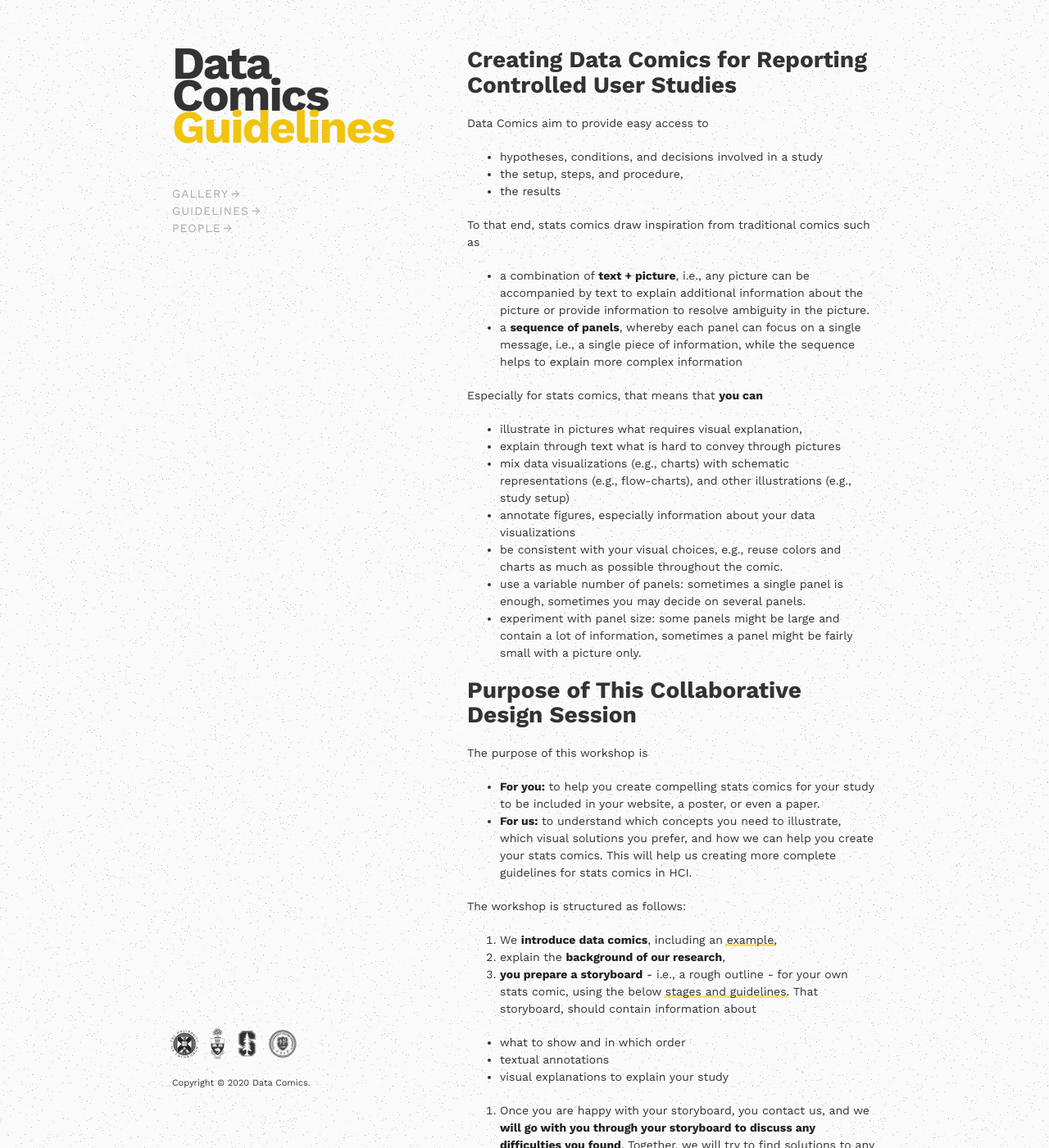
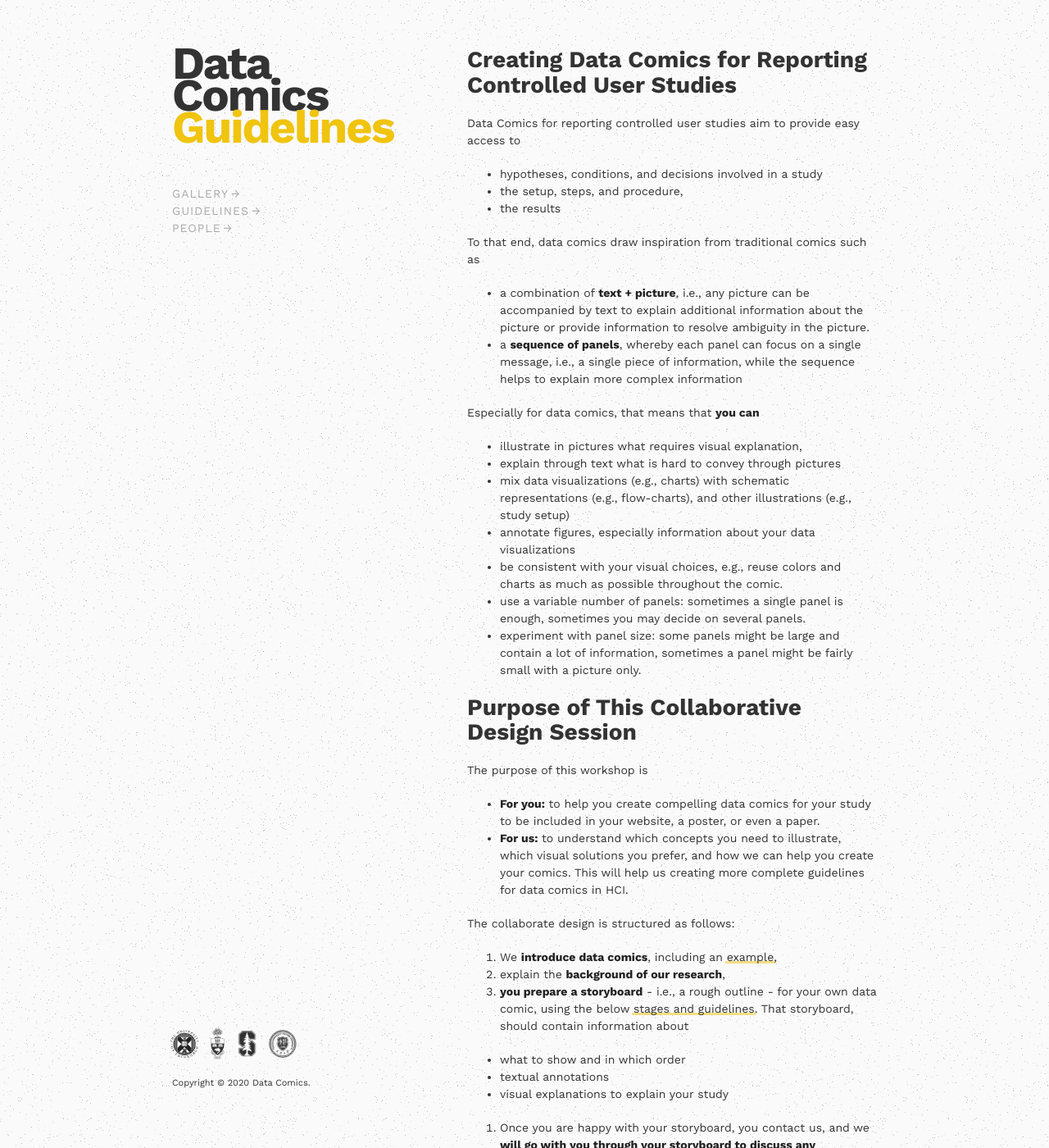
Before and after one commit to statscomics/statscomics.github.io, a Jekyll site: the page built from guidelines.md, in a window 1280 px wide and 1400 px high. Shown: the whole window at 82% size. Built offline with Jekyll 4.4.1, drawn with Linux system fonts in a browser that asks for light colours; some of the changed text lies outside the part shown.

Commit message:
Update guidelines.md
stats comic > data comic

```diff
--- a/guidelines.md
+++ b/guidelines.md
@@ -7,18 +7,18 @@ title: Guidelines
 
 # Creating Data Comics for Reporting Controlled User Studies
 
-Data Comics aim to provide easy access to
+Data Comics for reporting controlled user studies aim to provide easy access to
 
 * hypotheses, conditions, and decisions involved in a study
 * the setup, steps, and procedure,
 * the results
 
-To that end, stats comics draw inspiration from traditional comics such as
+To that end, data comics draw inspiration from traditional comics such as
 
 * a combination of __text + picture__, i.e., any picture can be accompanied by text to explain additional information about the picture or provide information to resolve ambiguity in the picture.
 * a __sequence of panels__, whereby each panel can focus on a single message, i.e., a single piece of information, while the sequence helps to explain more complex information
 
-Especially for stats comics, that means that __you can__
+Especially for data comics, that means that __you can__
 
 * illustrate in pictures what requires visual explanation,
 * explain through text what is hard to convey through pictures
@@ -32,14 +32,14 @@ Especially for stats comics, that means that __you can__
 
 The purpose of this workshop is
 
-* __For you:__ to help you create compelling stats comics for your study to be included in your website, a poster, or even a paper.
-* __For us:__ to understand which concepts you need to illustrate, which visual solutions you prefer, and how we can help you create your stats comics. This will help us creating more complete guidelines for stats comics in HCI.
+* __For you:__ to help you create compelling data comics for your study to be included in your website, a poster, or even a paper.
+* __For us:__ to understand which concepts you need to illustrate, which visual solutions you prefer, and how we can help you create your comics. This will help us creating more complete guidelines for data comics in HCI.
 
-The workshop is structured as follows:
+The collaborate design is structured as follows:
 
 1. We __introduce data comics__, including an [example](gallery.html),
 2. explain the __background of our research__,
-3. __you prepare a storyboard__ - i.e., a rough outline - for your own stats comic, using the below [stages and guidelines](#stats-comics-stages). That storyboard, should contain information about
+3. __you prepare a storyboard__ - i.e., a rough outline - for your own data comic, using the below [stages and guidelines](#report-stages). That storyboard, should contain information about
 
 * what to show and in which order
 * textual annotations
@@ -53,7 +53,7 @@ More information about the study and the ethics procedure can be [found here](wo
 
 # Report Stages
 
-This section guides you through creating a stats comic for your own study.
+This section guides you through creating a data comic for your own study.
 
 Keep in mind the following:
 
```
